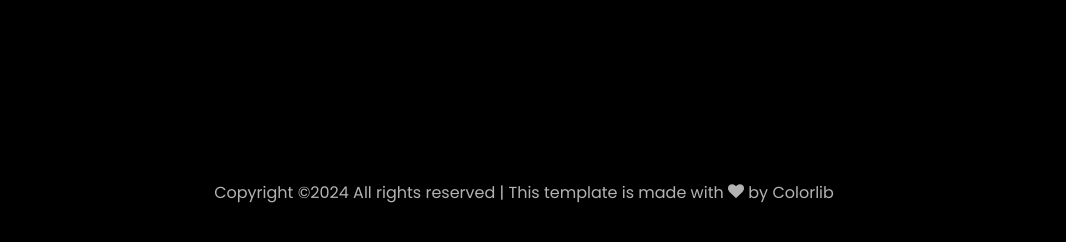
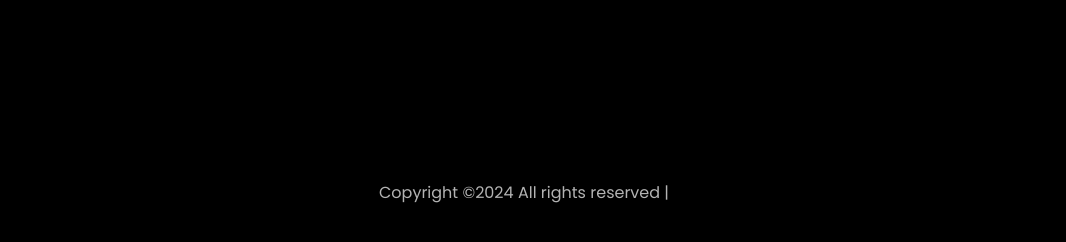
Before and after one commit to RishavPatel1/RishavPatel1.github.io, a plain HTML site: page index.html in a window 1280 px wide. Shown: the part 6067-6309 px from the top of the page, without its empty margins (116-1182 px from the left). Drawn offline with Linux system fonts and the light colour scheme; animation ran at ten frames a second; files whose address does not match are found by name.

Commit message:
Update index.html

```diff
--- a/index.html
+++ b/index.html
@@ -622,7 +622,7 @@
 			<div class="col-md-12 text-center">
 
 			  <p><!-- Link back to Colorlib can't be removed. Template is licensed under CC BY 3.0. -->
-	Copyright &copy;<script>document.write(new Date().getFullYear());</script> All rights reserved | This template is made with <i class="icon-heart color-danger" aria-hidden="true"></i> by <a href="https://colorlib.com" target="_blank">Colorlib</a>
+	Copyright &copy;<script>document.write(new Date().getFullYear());</script> All rights reserved | <!--This template is made with <i class="icon-heart color-danger" aria-hidden="true"></i> by <a href="https://colorlib.com" target="_blank">Colorlib --> </a>
 	<!-- Link back to Colorlib can't be removed. Template is licensed under CC BY 3.0. --></p>
 			</div>
 		  </div>
```
